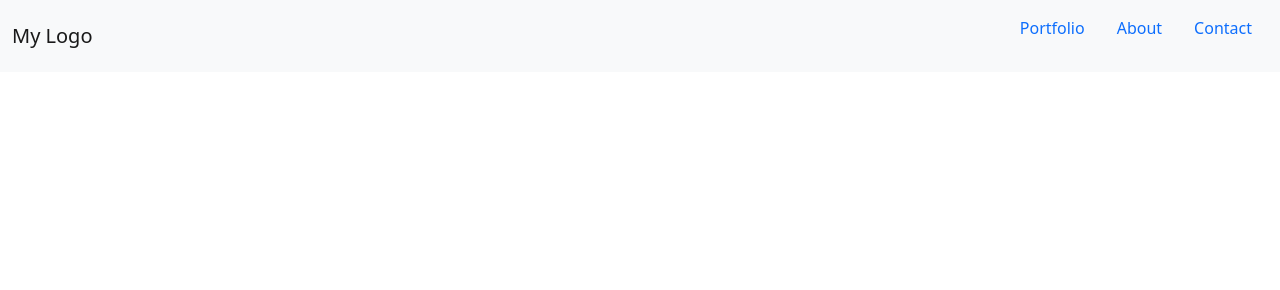
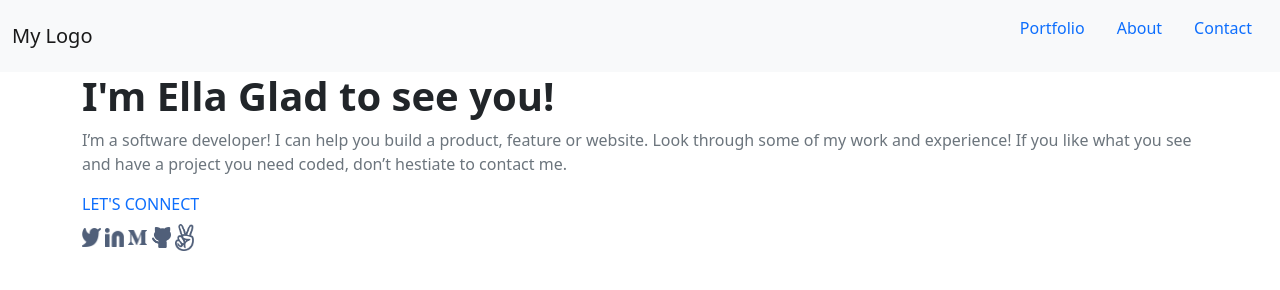
Before and after one commit to elarhadu/Portfolio-Bootstrap, a website: page index.html in a window 1280 px wide. Drawn offline with nearby package versions, Linux system fonts and the light colour scheme.

Commit message:
Add markup for showcase area

```diff
--- a/index.html
+++ b/index.html
@@ -1,17 +1,15 @@
 <!DOCTYPE html>
 <html lang="en">
+
 <head>
   <meta charset="UTF-8" />
   <meta http-equiv="X-UA-Compatible" content="IE=edge" />
   <meta name="viewport" content="width=device-width, initial-scale=1.0" />
-    <link
-      href="https://cdn.jsdelivr.net/npm/bootstrap@5.0.2/dist/css/bootstrap.min.css"
-      rel="stylesheet"
-      integrity="sha384-EVSTQN3/azprG1Anm3QDgpJLIm9Nao0Yz1ztcQTwFspd3yD65VohhpuuCOmLASjC"
-      crossorigin="anonymous"
-    />
+  <link href="https://cdn.jsdelivr.net/npm/bootstrap@5.0.2/dist/css/bootstrap.min.css" rel="stylesheet"
+    integrity="sha384-EVSTQN3/azprG1Anm3QDgpJLIm9Nao0Yz1ztcQTwFspd3yD65VohhpuuCOmLASjC" crossorigin="anonymous" />
   <title>Portfolio</title>
 </head>
+
 <body>
   <header tabindex="0">
     <nav class="navbar navbar-light bg-light">
@@ -27,10 +25,25 @@
       </div>
     </nav>
   </header>
-    <script
-      src="https://cdn.jsdelivr.net/npm/bootstrap@5.0.2/dist/js/bootstrap.bundle.min.js"
+  <section>
+    <div class="container">
+      <h1 class="h1 fw-bolder">I'm Ella Glad to see you!</h1>
+      <p class="text-muted lh-2">I’m a software developer! I can help you build a product, feature or website. Look through
+        some of my work and
+        experience! If you like what you see and have a project you need coded, don’t hestiate to contact me.</p>
+      <span class="mt-2 mb-2 color-primary d-block text-uppercase text-primary fs-bold">LET'S CONNECT</span>
+      <div>
+        <img src="./assets/images/social-twitter.png" alt="Twitter social icon" width="19" height="auto">
+        <img src="./assets/images/social-linkedin.png" alt="LinkedIn social icon" width="19" height="auto">
+        <img src="./assets/images/social-medium.png" alt="Medium social icon" width="19" height="auto">
+        <img src="./assets/images/social-github.png" alt="Github social icon" width="19" height="auto">
+        <img src="./assets/images/social-fingers.png" alt="AngelList social icon" width="19" height="auto">
+      </div>
+    </div>
+  </section>
+  <script src="https://cdn.jsdelivr.net/npm/bootstrap@5.0.2/dist/js/bootstrap.bundle.min.js"
     integrity="sha384-MrcW6ZMFYlzcLA8Nl+NtUVF0sA7MsXsP1UyJoMp4YLEuNSfAP+JcXn/tWtIaxVXM"
-      crossorigin="anonymous"
-    ></script>
+    crossorigin="anonymous"></script>
 </body>
+
 </html>
```
Also changed, not shown: assets/images/social-fingers.png (added), assets/images/social-github.png (added), assets/images/social-linkedin.png (added), assets/images/social-medium.png (added), assets/images/social-twitter.png (added). Lines whose indentation alone changed are shown as unchanged.
